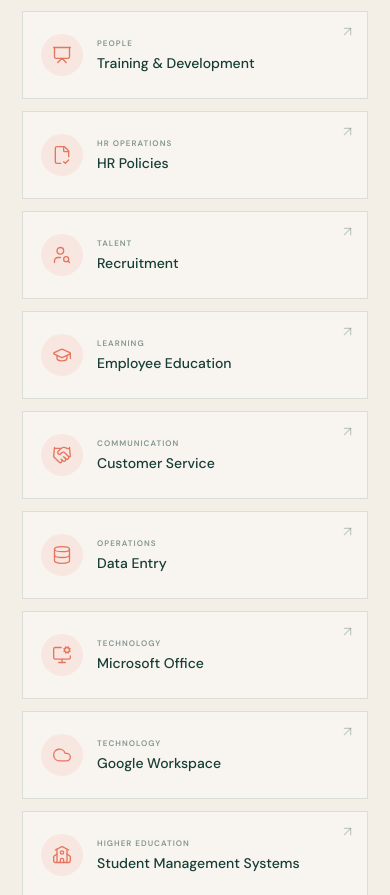
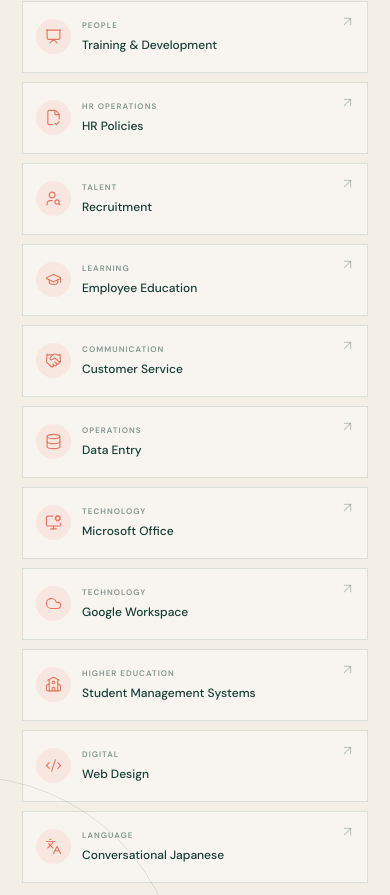
Before and after one commit to Taikiy49/MiaWebsite, a React (Vite) app: page / in a window 390 px wide. Shown: the part 7189-8084 px from the top of the page. Built offline with nearby package versions, Linux system fonts and the light colour scheme; a web font is replaced by a local one.

Commit message:
Compact the expertise card grid

```diff
--- a/src/styles.css
+++ b/src/styles.css
@@ -121,18 +121,19 @@
 .achievement-list span { padding: 13px 0; border-bottom: 1px solid var(--line); font-size: 11px; text-transform: uppercase; letter-spacing: .08em; }
 .achievement-list span:nth-child(odd) { margin-right: 18px; }
 
-.skills { background: var(--cream); position: relative; overflow: hidden; }
+.skills { background: var(--cream); position: relative; overflow: hidden; padding-top: clamp(80px, 9vw, 135px); padding-bottom: clamp(80px, 9vw, 135px); }
 .skills::after { content: ''; position: absolute; width: 430px; height: 430px; left: -250px; bottom: -245px; border: 1px solid rgba(23,61,54,.12); border-radius: 50%; pointer-events: none; }
 .skills-layout { display: grid; grid-template-columns: .9fr 1.1fr; gap: clamp(50px, 10vw, 150px); }
 .kicker { text-transform: uppercase; color: var(--coral); font-size: 10px; letter-spacing: .18em; font-weight: 600; margin: 0 0 25px; }
-.skill-list { display: grid; grid-template-columns: 1fr 1fr; gap: 12px; align-content: start; }
-.skill { min-height: 98px; border: 1px solid rgba(23,61,54,.13); padding: 18px; background: rgba(251,249,244,.72); font-size: 13px; display: flex; align-items: center; gap: 14px; position: relative; transition: transform .25s ease, border-color .25s ease, box-shadow .25s ease; }
-.skill:last-child { grid-column: 1 / -1; }
+.skill-list { display: grid; grid-template-columns: repeat(6, 1fr); gap: 9px; align-content: start; }
+.skill { grid-column: span 2; min-height: 78px; border: 1px solid rgba(23,61,54,.13); padding: 13px; background: rgba(251,249,244,.72); font-size: 13px; display: flex; align-items: center; gap: 11px; position: relative; transition: transform .25s ease, border-color .25s ease, box-shadow .25s ease; }
+.skill:nth-last-child(-n+2) { grid-column: span 3; }
 .skill:hover { transform: translateY(-3px); border-color: rgba(23,61,54,.3); box-shadow: 0 15px 35px rgba(23,61,54,.07); }
-.skill-icon { width: 42px; height: 42px; flex: 0 0 42px; display: grid; place-items: center; border-radius: 50%; color: var(--coral); background: rgba(230,117,95,.11); }
+.skill-icon { width: 35px; height: 35px; flex: 0 0 35px; display: grid; place-items: center; border-radius: 50%; color: var(--coral); background: rgba(230,117,95,.11); }
+.skill-icon svg { width: 17px; height: 17px; }
 .skill-text { min-width: 0; }
 .skill-text span { display: block; margin-bottom: 6px; color: rgba(23,61,54,.52); font-size: 8px; font-weight: 600; letter-spacing: .13em; text-transform: uppercase; }
-.skill-text strong { font: 500 14px/1.3 'DM Sans', sans-serif; }
+.skill-text strong { font: 500 12px/1.3 'DM Sans', sans-serif; }
 .skill-arrow { position: absolute; right: 12px; top: 12px; color: rgba(23,61,54,.24); transition: color .25s, transform .25s; }
 .skill:hover .skill-arrow { color: var(--coral); transform: translate(2px, -2px); }
 
@@ -217,6 +218,9 @@
   .hero-intro { max-width: 540px; }
   .scroll-note { display: none; }
   .intro-content, .skills-layout, .section-heading { grid-template-columns: 1fr; }
+  .skill-list { grid-template-columns: repeat(2, 1fr); }
+  .skill, .skill:nth-last-child(-n+2) { grid-column: auto; }
+  .skill:last-child { grid-column: 1 / -1; }
   .about-photo { width: min(70vw, 460px); min-height: 560px; }
   .about-photo img { min-height: 560px; }
   .pookela-case-study, .presentation-feature figcaption, .recognition-feature { grid-template-columns: 1fr; }
@@ -279,7 +283,7 @@
   .details { font-size: 13px; }
   .skill-list { grid-template-columns: 1fr; }
   .skill:last-child { grid-column: auto; }
-  .skill { min-height: 88px; }
+  .skill { min-height: 72px; }
   .education { padding-left: 12px; padding-right: 12px; }
   .education { grid-template-columns: 1fr; }
   .grad-card { min-height: 540px; }
```
